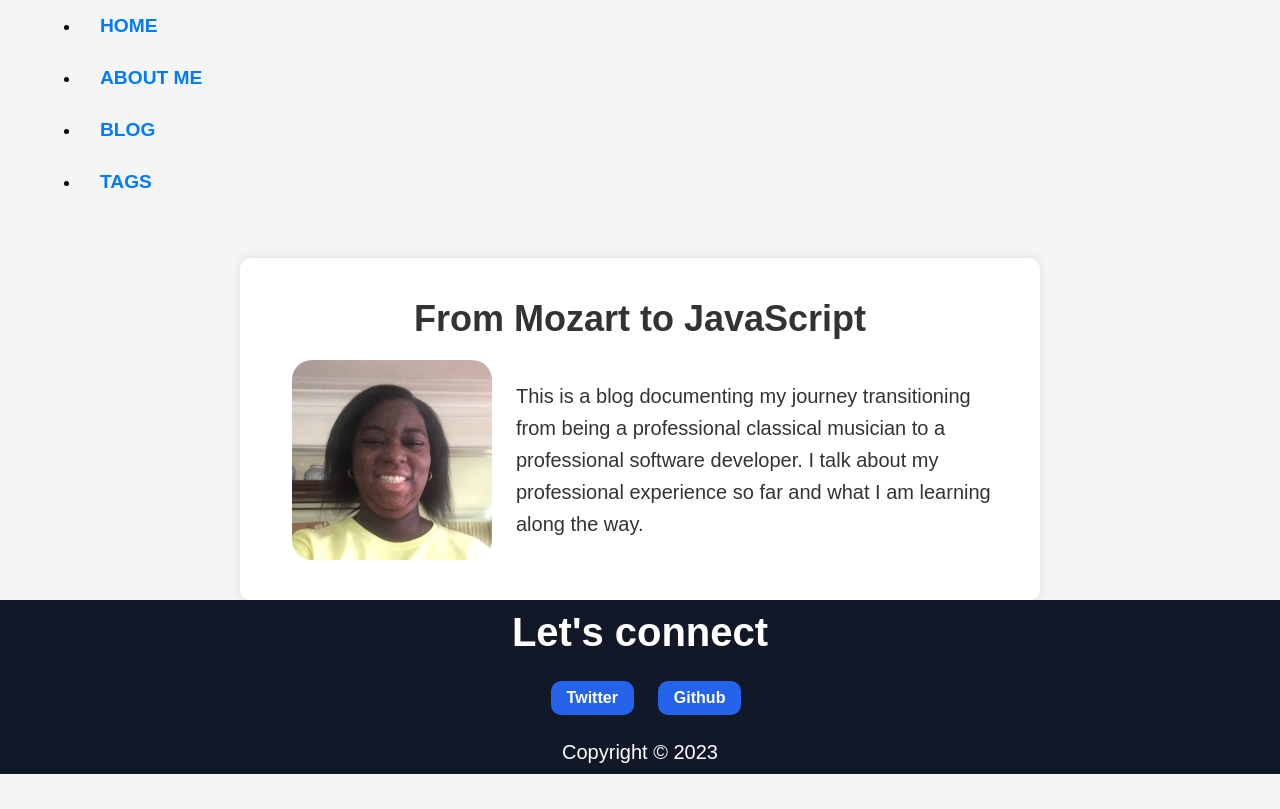
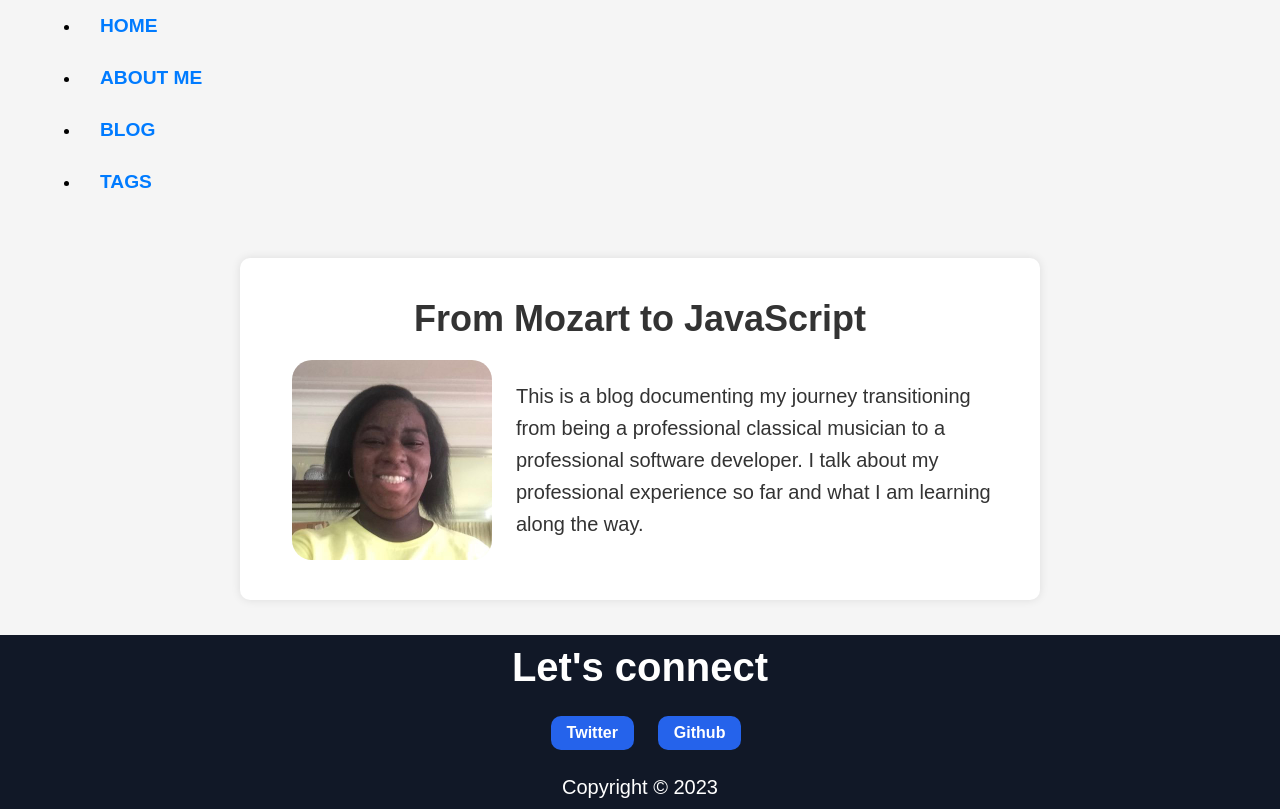
Before and after one commit to jdwilkin4/jw-blog, an Astro site: page / in a window 1280 px wide. Built offline with nearby package versions, Linux system fonts and the light colour scheme; Astro itself is replaced by a stand-in of ours.

Commit message:
fix: styles for homepage

```diff
--- a/src/styles/global.css
+++ b/src/styles/global.css
@@ -23,12 +23,11 @@ body {
 
 .homepage-container {
   max-width: 800px;
-  margin: 0 auto;
+  margin: 50px auto 35px;
   padding: 40px;
   background-color: var(--white);
   box-shadow: 0 0 10px rgba(0, 0, 0, 0.1);
   border-radius: 10px;
-  margin-top: 50px;
 }
 
 .homepage-container h1 {
```
